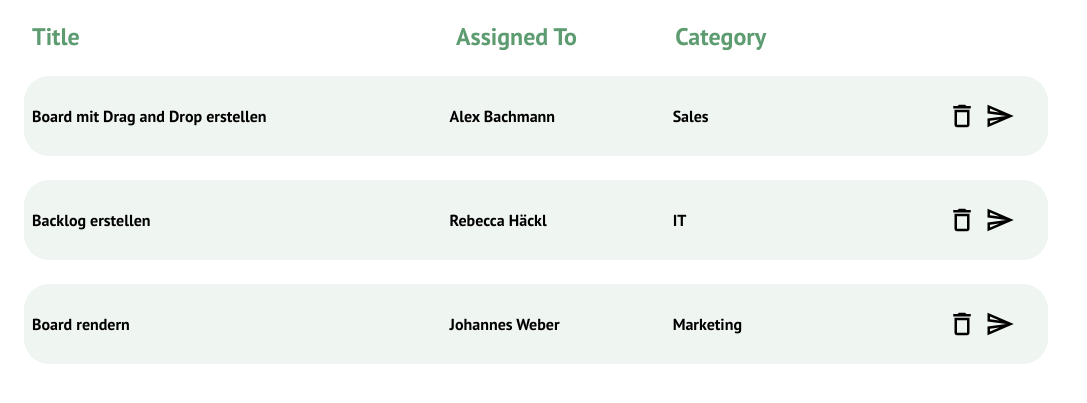
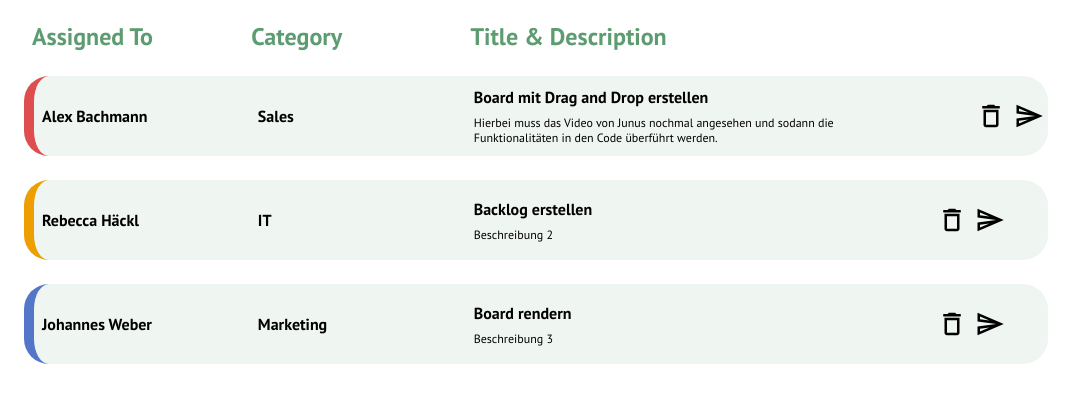
Before and after one commit to JohannesKarl91/kanban, a plain HTML site: page backlog.html in a window 1280 px wide. Shown: the part 89-492 px from the top of the page, without its empty margins (0-1087 px from the left). Drawn offline with Linux system fonts and the light colour scheme; no server answers.

Commit message:
Update to backlog part

```diff
--- a/backlog.html
+++ b/backlog.html
@@ -34,9 +34,9 @@
 
         <div class="backlogContent" id="backlogContent">
             <div class="backlogContentHeader">
-                <div class="backlogContentHeaderElementTitle">Title</div>
                 <div class="backlogContentHeaderElement">Assigned To</div>
                 <div class="backlogContentHeaderElement">Category</div>
+                <div class="backlogContentHeaderElementTitle">Title & Description</div>
                 <div class="backlogContentHeaderElementContainer"></div>
             </div>
 
--- a/css/backlog.css
+++ b/css/backlog.css
@@ -76,14 +76,24 @@
     border-radius: 25px;
 }
 
-.backlogElementTitle{
+.backlogElementTitleDescription{
     height: 100%;
     display: flex;
-    justify-content: flex-start;
+    flex-direction: column;
+    align-items: flex-start;
     font-size: 16px;
     font-weight: bold;
     margin-left: 8px;
     min-width: 40%;
+}
+
+.titleElement{
+    font-weight: bold;
+    margin-bottom: 8px;
+}
+
+.descriptionElement{
+    font-size: 12px;
 }
 
 .backlogElement{
@@ -93,7 +103,7 @@
     font-size: 16px;
     font-weight: bold;
     margin-left: 8px;
-    min-width: 21%;
+    min-width: 20.5%;
 }
 
 .backlogElementContainer{
--- a/js/backlog.js
+++ b/js/backlog.js
@@ -1,7 +1,7 @@
 let backlog = [{
     'title': 'Board mit Drag and Drop erstellen',
     'category': 'Sales',
-    'description': 'Beschreibung 1',
+    'description': 'Hierbei muss das Video von Junus nochmal angesehen und sodann die Funktionalitäten in den Code überführt werden.',
     'urgency': 'High',
     'date': '14.04.2022',
     'assigned': 'Alex Bachmann'
@@ -63,7 +63,7 @@ function renderBacklogItems() {
     for (let i = 0; i < backlog.length; i++) {
         renderBacklogCardTemplate(i);
     }
-    updateBoardArrayToBackend();
+    //updateBoardArrayToBackend();
 }
 
 
@@ -72,8 +72,8 @@ function renderBacklogItems() {
  */
 // function loadAllTasks(){
 //     let tasks = backend.getItem('tasks');
-//     let backlogJSON = JSON.parse(tasks);
-//     backlog.push(backlogJSON);
+//     let backlogText = JSON.parse(tasks);
+//     backlog.push(backlogText);
 //     console.log(backlog);
 // }
 
@@ -99,13 +99,16 @@ function checkEmptyArray() {
  */
 function renderBacklogCardTemplate(i) {
     let backlogItem = backlog[i];
-    let background = backlog['urgency'];
+    let background = backlogItem['urgency'];
     let backlogContentRow = document.getElementById('backlogContentTaskAsElement');
     backlogContentRow.innerHTML += /*html*/`
     <div id="backlogElementField(${i})" class="backlogElementField">
-        <div class="backlogElementTitle">${backlogItem['title']}</div>
         <div class="backlogElement">${backlogItem['assigned']}</div>
         <div class="backlogElement">${backlogItem['category']}</div>
+        <div class="backlogElementTitleDescription">
+            <div class="titleElement">${backlogItem['title']}</div>
+            <div class="descriptionElement">${backlogItem['description']}</div>
+        </div>
         <div class="backlogElementContainer">
                 <img onclick="deleteBacklogItem(${i})" class="backlogElementBtn" src="./img/delete.svg">
                 <img onclick="addBacklogItem(${i})" class="backlogElementBtn" src="./img/send.svg">
@@ -144,7 +147,7 @@ function cleanBacklogContentRow() {
 }
 
 
-function updateBoardArrayToBackend(){
-    let boardArrayAsJSON = JSON.stringify(board);
-    backend.setItem('board', boardArrayAsJSON);
-}
+// function updateBoardArrayToBackend(){
+//     let boardArrayAsJSON = JSON.stringify(board);
+//     backend.setItem('board', boardArrayAsJSON);
+// }
```
